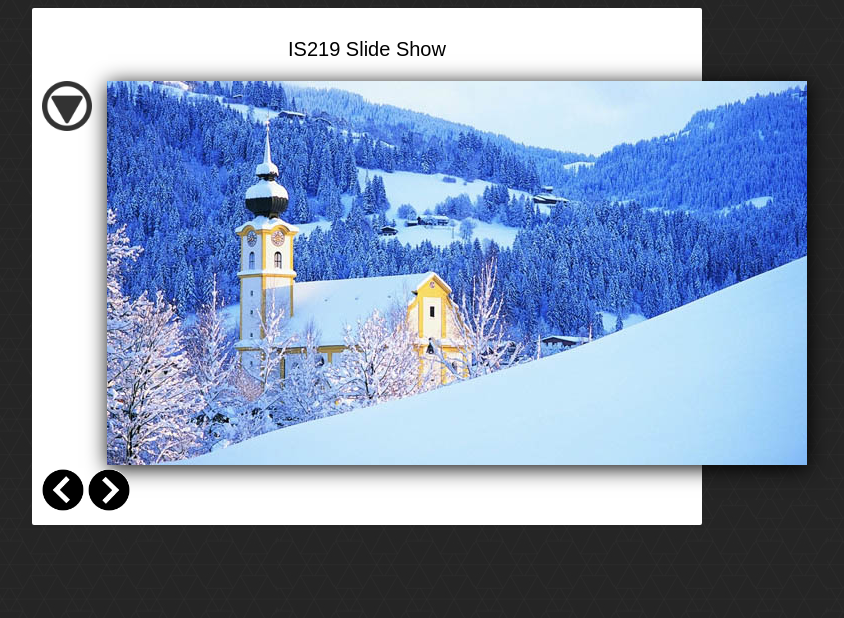
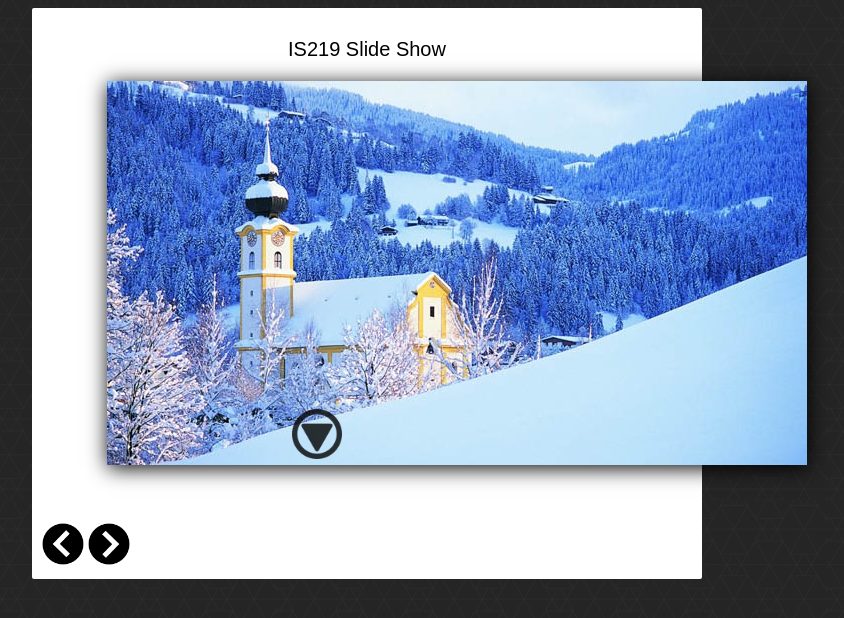
Before and after one commit to katy-400/is219-p2, a PHP site: page /index.html in a window 1280 px wide. Shown: the top 618 px of the page, without its empty margins (273-1117 px from the left). Run offline with PHP 8.4, Linux system fonts and the light colour scheme; grey boxes labelled with a size stand in for pictures from a placeholder-image service; some libraries are stand-ins or nearby versions.

Commit message:
fixed more indicator

```diff
--- a/css/style.css
+++ b/css/style.css
@@ -27,10 +27,12 @@ body {
 .moreIndicator {
 	height: 50px;
 	width: 50px;
-	position: absolute;
+	position: relative;
 	z-index: 3;
 	opacity: .8;
-	top: 0px;
+	left: 250px;
+	bottom: 60px;
+	vertical-align: center;
 }
 
 .thumbnail {
@@ -51,12 +53,14 @@ body {
 
 #prevPhoto {
 	height: 42px;
-	width: 42px;
+	width: 42px
 }
 
 #nextPhoto {
 	height: 42px;
 	width: 42px;
+	position: relative;
+	right: 0px;
 }
 
 .details p {
```
